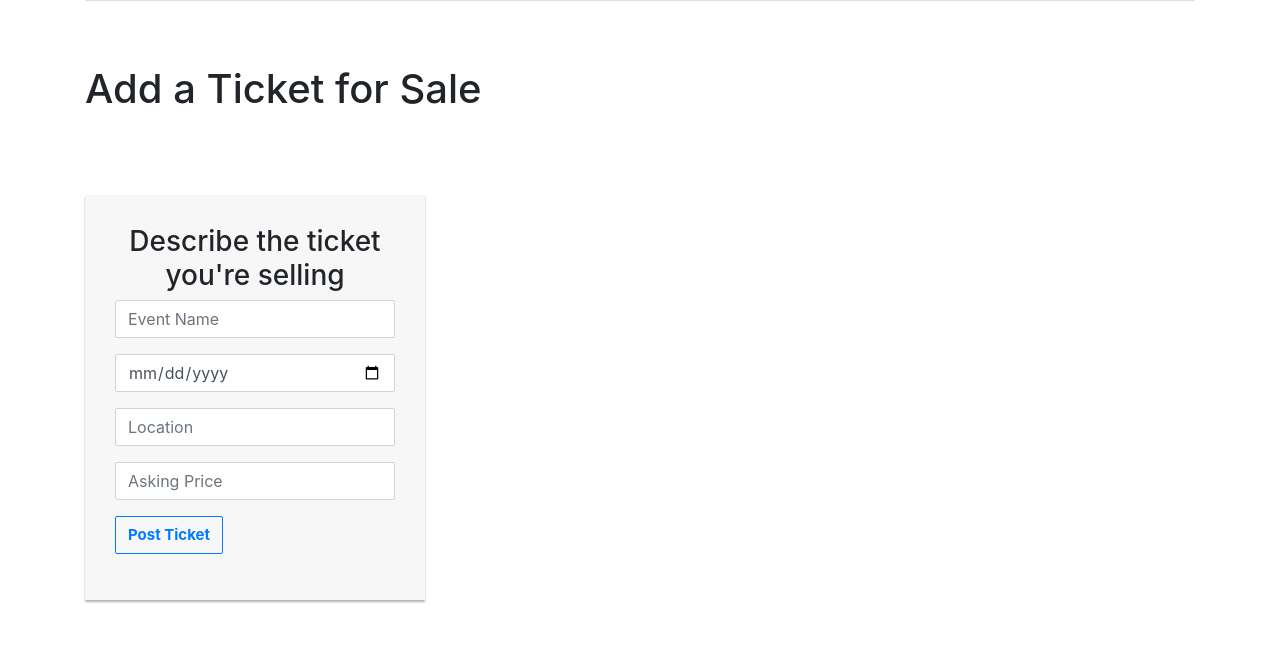
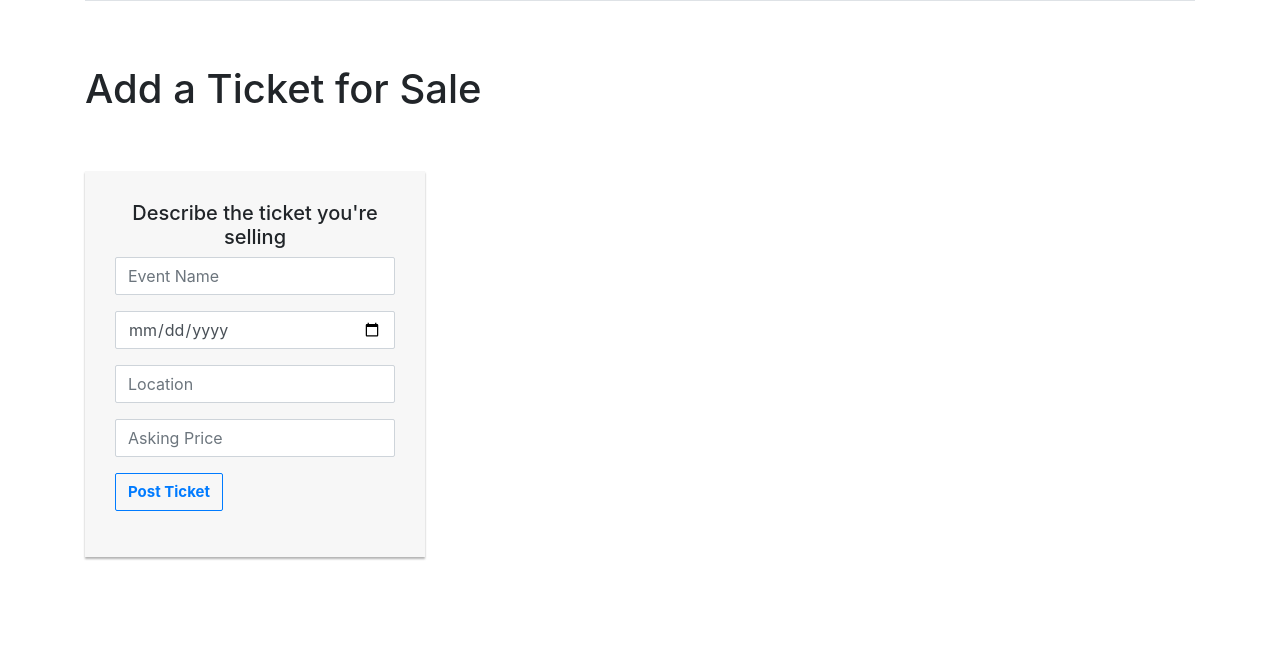
Before and after one commit to jalenjjbr/djangostock, a Django app: page /add_stock.html in a window 1280 px wide. Shown: the part 553-1203 px from the top of the page. After the commit the page ends 1113 px from the top, so only its background shows below. Run offline with Django 3.2, Linux system fonts and the light colour scheme; a user stored in the database is signed in; data comes from the database, SQL or seed files in the repository; some libraries are stand-ins or nearby versions.

Commit message:
changed event form style

```diff
--- a/quotes/templates/add_stock.html
+++ b/quotes/templates/add_stock.html
@@ -37,14 +37,12 @@
 </br>
 
 <h1>Add a Ticket for Sale</h1>
-<br/>
-
 
 {% if user.is_authenticated %}
   <div class="float-left login-form">
     <form action="{% url 'add_stock' %}" class="form my-2 my-lg-0" method="POST">
         {% csrf_token %}
-      <h3 class="text-center">Describe the ticket you're selling</h3>
+      <h5 class="text-center">Describe the ticket you're selling</h5>
       <div class="form-group"><input class="form-control mr-sm-2" type="search" placeholder="Event Name" aria-label="Search" name="tickerlong"></div>
       <div class="form-group"><input class="form-control mr-sm-2" type="date" placeholder="Date" aria-label="Search" name="date"></div>
       <div class="form-group"><input class="form-control mr-sm-2" type="text" placeholder="Location" aria-label="Search" name="location"></div>
@@ -54,6 +52,7 @@
     </form>
   </div>
 {% else %}
+  </br>
   <span>Please <a href="{% url 'login' %}">log in</a> to post a ticket for sale.</span>
 {% endif %}
 
```
